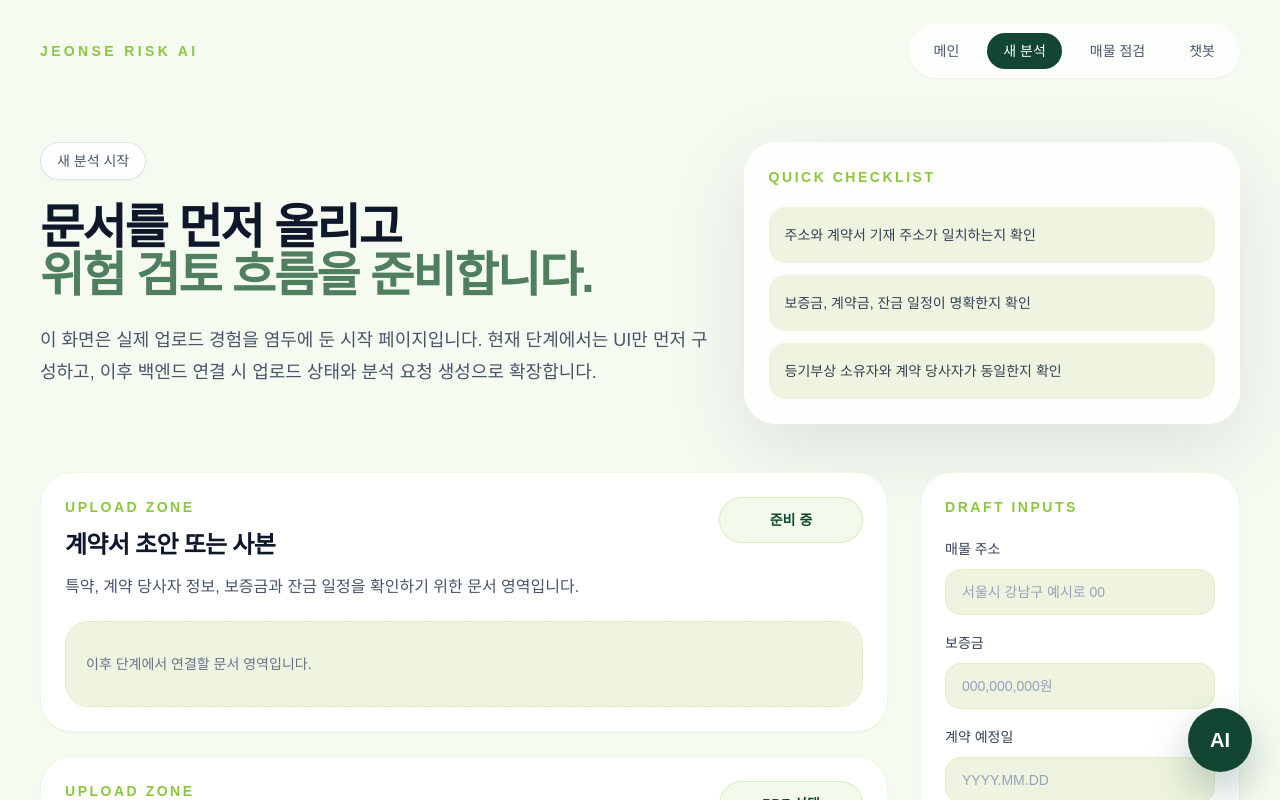
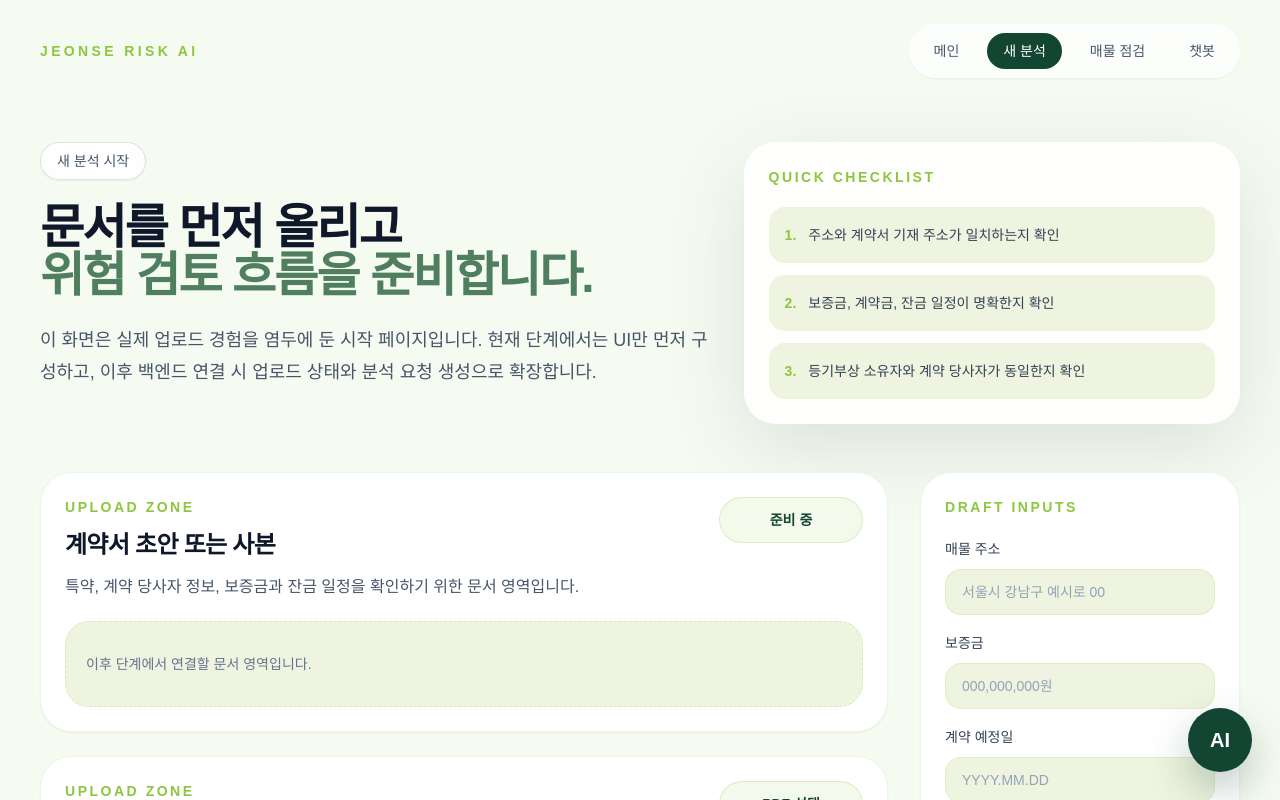
Before and after one commit to cyunchaeskku/capstone_jeonse-risk-analysis-ai, a React (Vite) app in the folder frontend/: page /analysis/new in a window 1280 px wide. Shown: the top 800 px of the page. Built offline with nearby package versions, Linux system fonts and the light colour scheme; no server answers; a web font is replaced by a local one.

Commit message:
fix: 개발자용 탭 추가

```diff
--- a/frontend/src/pages/AnalysisNewPage.jsx
+++ b/frontend/src/pages/AnalysisNewPage.jsx
@@ -199,13 +199,14 @@ function AnalysisNewPage() {
 
         <aside className="rounded-[2rem] border border-white/80 bg-white/85 p-6 shadow-soft">
           <p className="text-sm font-semibold tracking-[0.18em] text-coral uppercase">Quick Checklist</p>
-          <div className="mt-5 space-y-3">
-            {checklist.map((item) => (
-              <div key={item} className="rounded-2xl bg-sand p-4 text-sm leading-6 text-slate-700">
-                {item}
-              </div>
+          <ol className="mt-5 space-y-3">
+            {checklist.map((item, index) => (
+              <li key={item} className="flex gap-3 rounded-2xl bg-sand p-4 text-sm leading-6 text-slate-700">
+                <span className="font-semibold text-coral">{index + 1}.</span>
+                <span>{item}</span>
+              </li>
             ))}
-          </div>
+          </ol>
         </aside>
       </section>
 
--- a/frontend/src/pages/ListingCheckPage.jsx
+++ b/frontend/src/pages/ListingCheckPage.jsx
@@ -20,6 +20,7 @@ function ListingCheckPage() {
   const [selectedBuilding, setSelectedBuilding] = useState(null);
   const [viewingDetails, setViewingDetails] = useState(null);
   const [rentItems, setRentItems] = useState([]);
+  const [devTab, setDevTab] = useState('raw');
 
   const [analysisLoading, setAnalysisLoading] = useState(false);
   const [analysisResult, setAnalysisResult] = useState(null);
@@ -136,6 +137,7 @@ function ListingCheckPage() {
         building_name: place.title,
         property_type: propertyType,
       });
+      if (import.meta.env.DEV) params.set('debug', 'true');
       const response = await fetch(`${API_BASE}/listing-checks/search?${params}`);
       if (!response.ok) {
         const payload = await response.json().catch(() => ({}));
@@ -272,6 +274,46 @@ function ListingCheckPage() {
           <button onClick={() => { setSelectedPlace(null); setPlaceCandidates([]); }} className="ml-auto text-xs underline">다시 검색</button>
         </div>
       )}
+
+      {import.meta.env.DEV && searchResult?.debug ? (
+        <details className="rounded-xl border border-coral/15 bg-white p-4 shadow-sm">
+          <summary className="cursor-pointer text-sm font-semibold text-ink">개발자용 탭</summary>
+          <div className="mt-4">
+            <div className="flex gap-2" role="tablist">
+              <button
+                type="button"
+                onClick={() => setDevTab('raw')}
+                className={`rounded-lg px-3 py-2 text-xs font-semibold ${devTab === 'raw' ? 'bg-ink text-white' : 'bg-sand text-slate-600'}`}
+              >
+                API 원본 데이터
+              </button>
+              <button
+                type="button"
+                onClick={() => setDevTab('errors')}
+                className={`rounded-lg px-3 py-2 text-xs font-semibold ${devTab === 'errors' ? 'bg-ink text-white' : 'bg-sand text-slate-600'}`}
+              >
+                오류 로그
+              </button>
+            </div>
+            <pre className="mt-3 max-h-[32rem] overflow-auto rounded-lg bg-slate-950 p-4 text-xs leading-5 text-slate-100">
+              {JSON.stringify(
+                devTab === 'raw'
+                  ? {
+                      period: searchResult.debug.period,
+                      rent: (searchResult.debug.rent?.raw_transactions ?? []).slice(0, 30),
+                      trade: (searchResult.debug.trade?.raw_transactions ?? []).slice(0, 30),
+                    }
+                  : {
+                      rent: searchResult.debug.rent?.errors ?? [],
+                      trade: searchResult.debug.trade?.errors ?? [],
+                    },
+                null,
+                2,
+              )}
+            </pre>
+          </div>
+        </details>
+      ) : null}
 
       <section className="grid gap-5 lg:grid-cols-[1.15fr_0.85fr]">
         <div className="space-y-4">
```
